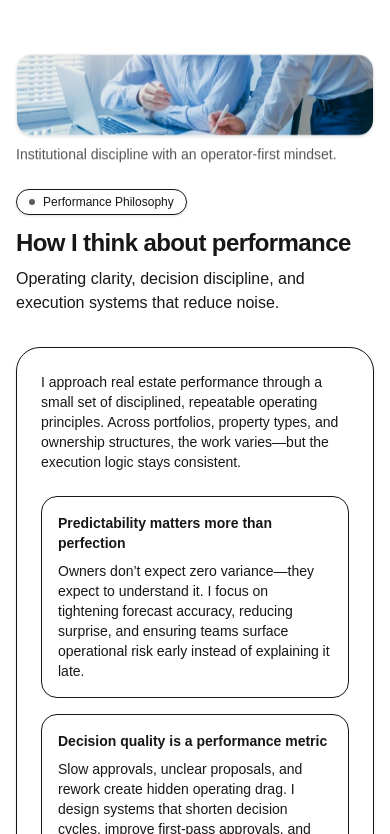
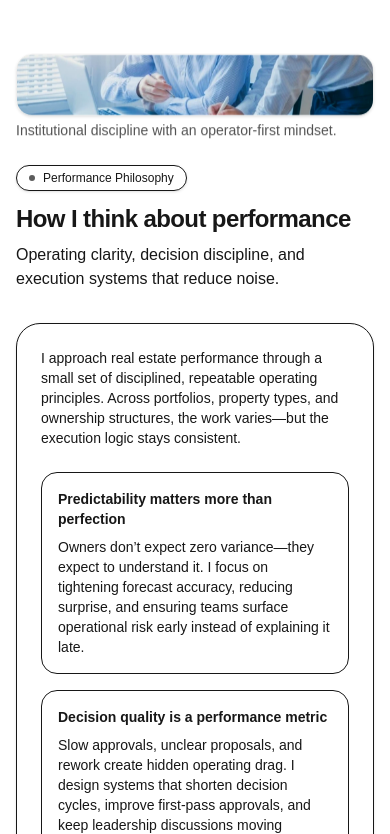
Before and after one commit to BK14782/brian-killian-consulting, a Next.js app: page / in a window 390 px wide. Shown: the part 2090-2924 px from the top of the page. Built offline with nearby package versions, Linux system fonts and the light colour scheme.

Commit message:
BannerImage

```diff
--- a/src/components/BannerImage.tsx
+++ b/src/components/BannerImage.tsx
@@ -61,13 +61,13 @@ export default function BannerImage({
           height={height}
           className={[
             "w-full object-cover",
-            "h-[80px] sm:h-[110px] md:h-[135px] object-[center_40%]", // banner height control
+            "h-[60px] sm:h-[85px] md:h-[95px] object-[center_40%]", // banner height control
             className, // your extra filters like saturate/contrast
           ].join(" ")}
         />
       </div>
 
-      {caption ? <p className="mt-2 text-sm text-neutral-600">{caption}</p> : null}
+      {caption ? <p className="mt-1 text-sm text-neutral-600">{caption}</p> : null}
     </div>
   );
 }
```
